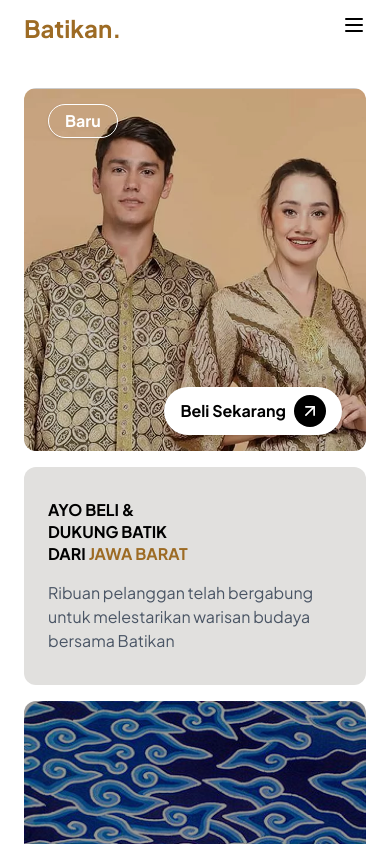
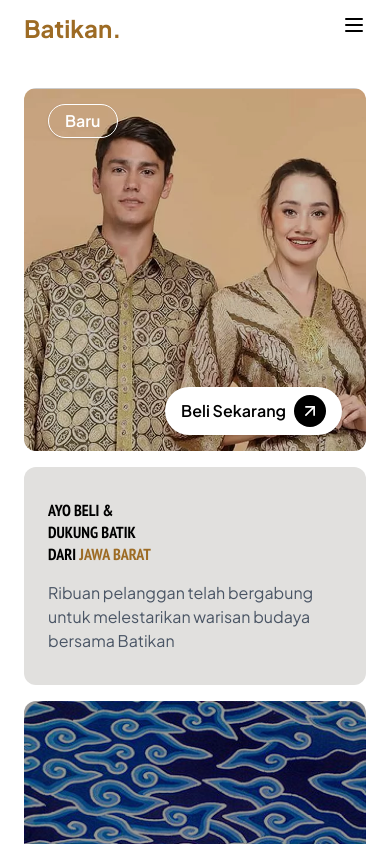
Before and after one commit to JiePrass/Acumalaka_WebsiteUMKM_ITsDay, a React (Vite) app: page / in a window 390 px wide. Shown: the top 844 px of the page. Built offline with nearby package versions, Linux system fonts and the light colour scheme.

Commit message:
update font

```diff
--- a/index.html
+++ b/index.html
@@ -6,8 +6,11 @@
   <!-- LOGO -->
   <link rel="icon" type="image/svg+xml" href="/vite.svg" />
   <!-- Font -->
-  <link href="https://fonts.googleapis.com/css2?family=Plus+Jakarta+Sans:wght@100;200;300;400;500;700&display=swap"
-    rel="stylesheet" />
+  <link rel="preconnect" href="https://fonts.googleapis.com">
+  <link rel="preconnect" href="https://fonts.gstatic.com" crossorigin>
+  <link
+    href="https://fonts.googleapis.com/css2?family=PT+Sans+Narrow:wght@400;700&family=Plus+Jakarta+Sans:ital,wght@0,200..800;1,200..800&display=swap"
+    rel="stylesheet">
   <meta name="viewport" content="width=device-width, initial-scale=1.0" />
   <title>BATIKAN</title>
 </head>
--- a/src/components/landing/Hero.jsx
+++ b/src/components/landing/Hero.jsx
@@ -26,7 +26,7 @@ export default function Hero() {
                 </div>
 
                 <div className="md:col-span-6 md:row-span-7 bg-card rounded-xl px-6 py-8 flex flex-col justify-center">
-                    <h1 className="md:text-6xl font-extrabold leading-snug">
+                    <h1 className="md:text-7xl font-extrabold leading-snug font-narrow">
                         {t("hero.titleLine1")}<br />
                         {t("hero.titleLine2")}<br />
                         <Trans
--- a/src/components/layout/Header.jsx
+++ b/src/components/layout/Header.jsx
@@ -44,7 +44,7 @@ export default function Header() {
             <div className="container mx-auto py-3 px-6 md:px-0 flex justify-between items-center">
                 <div className="text-2xl font-bold text-primary">Batikan.</div>
 
-                <nav className="hidden md:flex items-center gap-6 text-sm font-medium text-gray-700">
+                <nav className="hidden md:flex items-center gap-6 text-lg font-medium text-gray-700">
                     <a href="#" className="text-primary">{t("nav.home")}</a>
                     <a href="#">{t("nav.batik")}</a>
                     <a href="#">{t("nav.store")}</a>
--- a/src/global.css
+++ b/src/global.css
@@ -2,7 +2,7 @@
 
 @theme {
     --font-display: "Plus Jakarta Sans", sans-serif;
-
+    --font-narrow: "PT Sans Narrow", sans-serif;
     --color-primary: #9D6B24;
     --color-secondary: #6B7280;
     --color-accent: #F59E0B;
--- a/src/i18n/locales/id/translation.json
+++ b/src/i18n/locales/id/translation.json
@@ -14,7 +14,7 @@
         "selectLanguage": "Pilih Bahasa"
     },
     "footer": {
-        "tagline": "Batikan: Teman Setia Anda untuk Mendapatkan Batik.",
+        "tagline": "Batikan: Teman Setia Anda untuk Berbatik.",
         "location": "Lokasi",
         "email": "Email",
         "contact": "Kontak",
```
